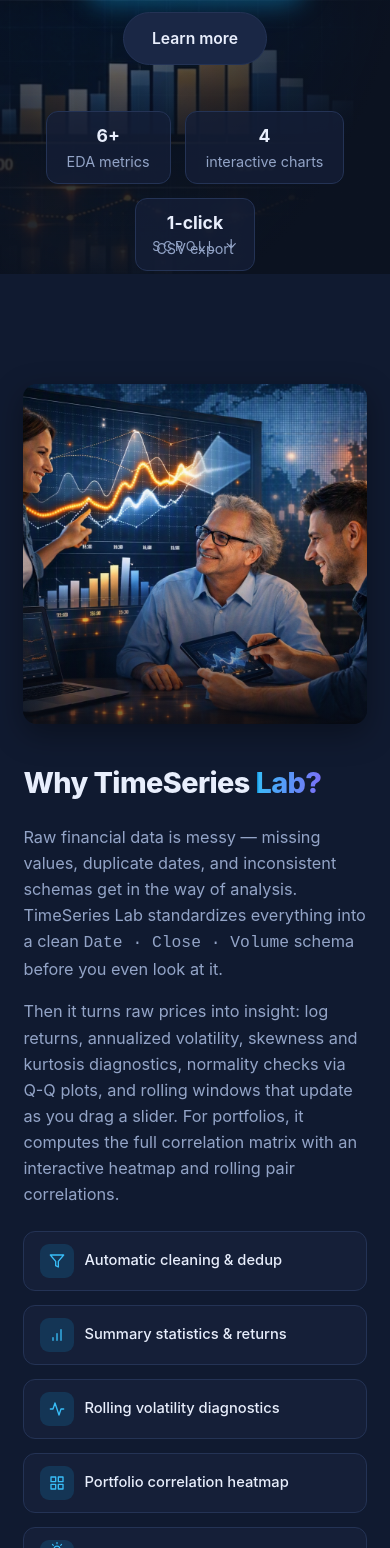
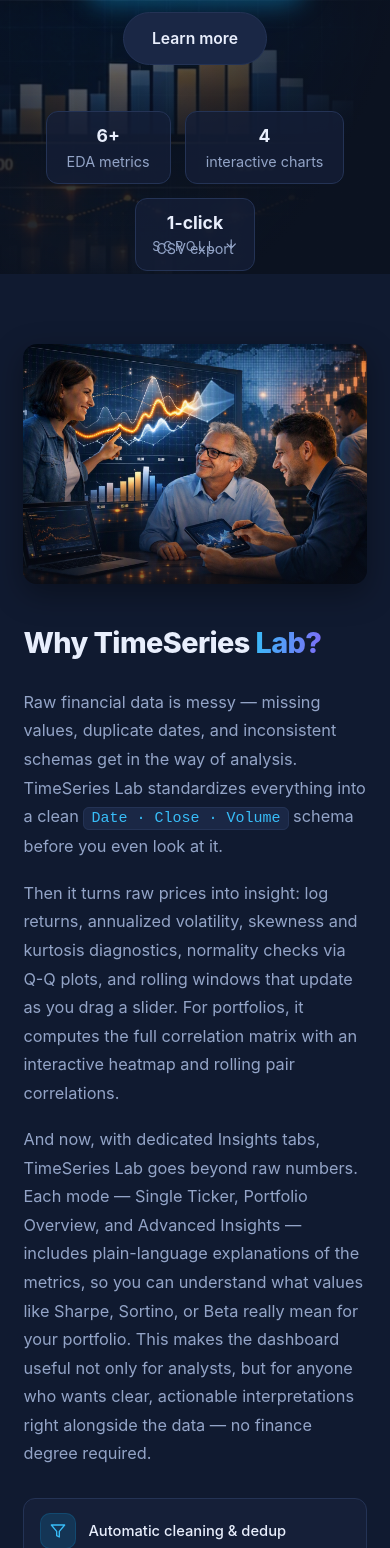
Before and after one commit to bhavin-rb/quantify-timeseries-lab, a React (Vite) app in the folder client/: page / in a window 390 px wide. Shown: the part 452-2000 px from the top of the page. Built offline with nearby package versions, Linux system fonts and the light colour scheme.

Commit message:
About section modified and animation is working - Uptill Phase 8 is working

```diff
--- a/client/src/components/About.jsx
+++ b/client/src/components/About.jsx
@@ -16,7 +16,7 @@
   return (
     <section className="about" id="about" ref={ref}>
       <div className="about-grid">
-        <div className="about-image-wrap reveal">
+        <div className="about-image-wrap reveal reveal-left">
           <img src="/images/about_image.jpg" alt="About TimeSeries Lab" loading="lazy" />
         </div>
         <div className="reveal">
@@ -34,6 +34,15 @@
             For portfolios, it computes the full correlation matrix with an
             interactive heatmap and rolling pair correlations.
           </p>
+          <p>
+            And now, with dedicated Insights tabs, TimeSeries Lab goes beyond raw
+            numbers. Each mode — Single Ticker, Portfolio Overview, and Advanced
+            Insights — includes plain-language explanations of the metrics, so you
+            can understand what values like Sharpe, Sortino, or Beta really mean
+            for your portfolio. This makes the dashboard useful not only for
+            analysts, but for anyone who wants clear, actionable interpretations
+            right alongside the data — no finance degree required.
+          </p>
           <div className="about-features">
             {FEATURES.map((f) => (
               <div className="feature-item" key={f.label}>
--- a/client/src/styles.css
+++ b/client/src/styles.css
@@ -300,6 +300,7 @@
   color: transparent;
   animation: shimmer 6s linear infinite;
   background-size: 200% auto;
+  padding-right: 0.06em;
 }
 
 @keyframes shimmer {
@@ -472,32 +473,55 @@
   font-size: clamp(1.8rem, 3.5vw, 2.6rem);
   font-weight: 800;
   letter-spacing: -0.02em;
-  margin-bottom: 18px;
+  margin-bottom: 22px;
+}
+
+.about .about-text {
+  max-width: 100%;
 }
 
 .about p {
   color: var(--text-muted);
-  margin-bottom: 16px;
+  margin-bottom: 18px;
   font-size: 1.02rem;
+  line-height: 1.75;
+  text-align: justify;
+  text-justify: inter-word;
+  hyphens: auto;
+}
+
+.about p:last-of-type {
+  margin-bottom: 0;
+}
+
+.about p code {
+  background: var(--bg-elevated);
+  border: 1px solid var(--border);
+  border-radius: 6px;
+  padding: 2px 7px;
+  font-size: 0.92em;
+  color: var(--primary-strong);
+  white-space: nowrap;
 }
 
 .about-features {
   display: grid;
   grid-template-columns: 1fr 1fr;
   gap: 14px;
-  margin-top: 24px;
+  margin-top: 30px;
 }
 
 .feature-item {
   display: flex;
   align-items: center;
-  gap: 10px;
-  padding: 12px 16px;
+  gap: 12px;
+  padding: 14px 16px;
   border-radius: 12px;
   background: var(--bg-card);
   border: 1px solid var(--border);
   font-size: 0.92rem;
   font-weight: 500;
+  line-height: 1.4;
   transition: transform 0.2s, border-color var(--transition);
 }
 
@@ -507,14 +531,15 @@
 }
 
 .feature-item .feature-icon {
-  width: 34px;
-  height: 34px;
+  width: 36px;
+  height: 36px;
   flex: none;
-  border-radius: 9px;
+  border-radius: 10px;
   display: grid;
   place-items: center;
   background: color-mix(in srgb, var(--primary) 16%, transparent);
   color: var(--primary-strong);
+  box-shadow: inset 0 0 0 1px color-mix(in srgb, var(--primary) 18%, transparent);
 }
 
 /* ---------- Reveal on scroll ---------- */
@@ -529,6 +554,21 @@
 .reveal.visible {
   opacity: 1;
   transform: translateY(0);
+}
+
+/* Directional slide-in for the About image (from the side, outside-in) */
+.about-image-wrap.reveal {
+  transform: translateX(-48px);
+}
+
+.about-image-wrap.reveal.visible {
+  transform: translateX(0);
+}
+
+@media (prefers-reduced-motion: reduce) {
+  .about-image-wrap.reveal {
+    transform: none;
+  }
 }
 
 /* ---------- Footer ---------- */
@@ -1142,6 +1182,10 @@
     grid-template-columns: 1fr;
     gap: 36px;
   }
+  .about p {
+    text-align: left;
+    hyphens: manual;
+  }
 }
 
 @media (max-width: 640px) {
@@ -1163,6 +1207,19 @@
   .about-features {
     grid-template-columns: 1fr;
   }
+  .about {
+    padding: 70px 6vw;
+  }
+  .about p {
+    text-align: left;
+    hyphens: manual;
+  }
+  .about-image-wrap img {
+    min-height: 240px;
+  }
+  .about-image-wrap.reveal {
+    transform: translateX(-28px);
+  }
   .hero {
     min-height: 86vh;
   }
```
Also changed, not shown: 5 other files (tests, documents, lock files or other folders).
